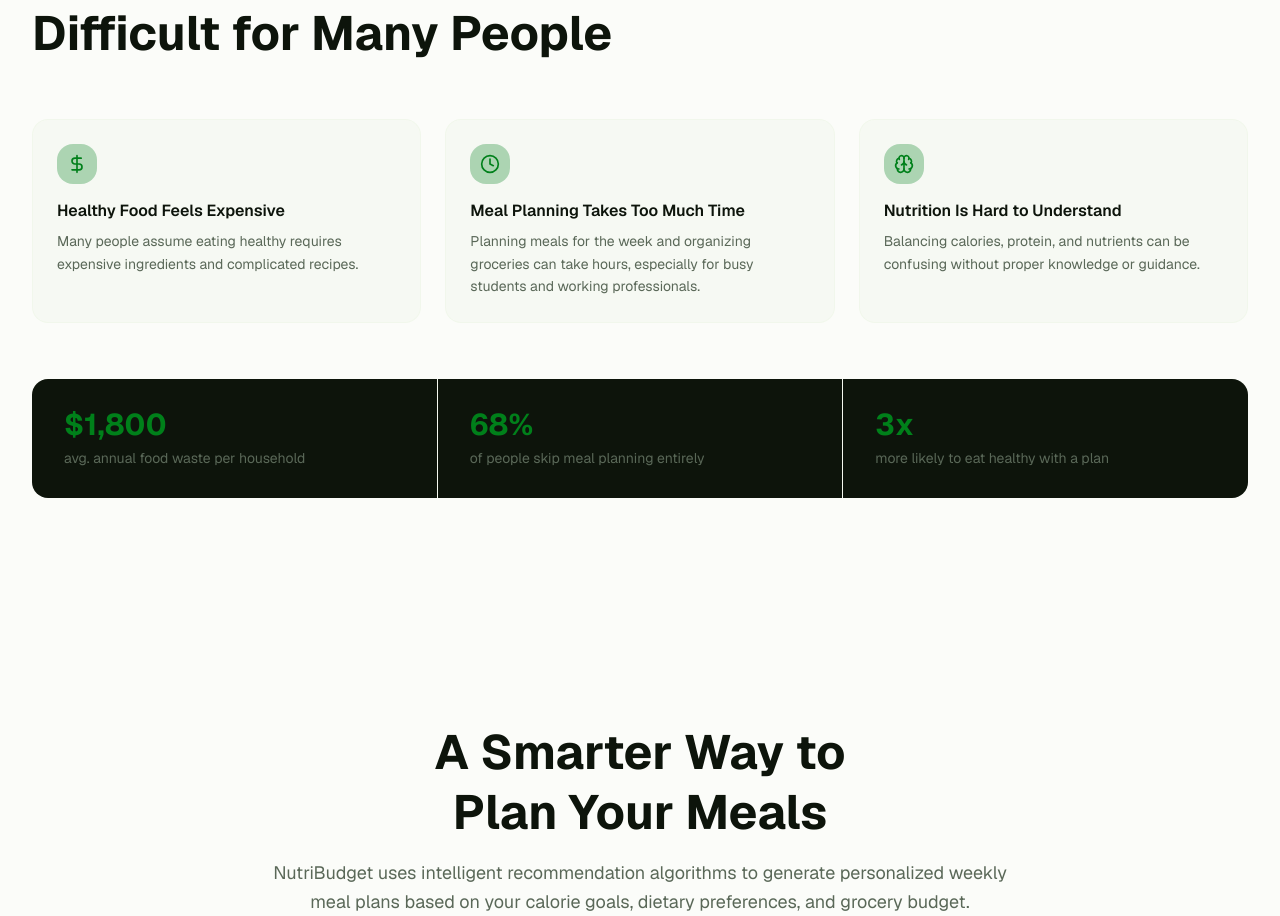
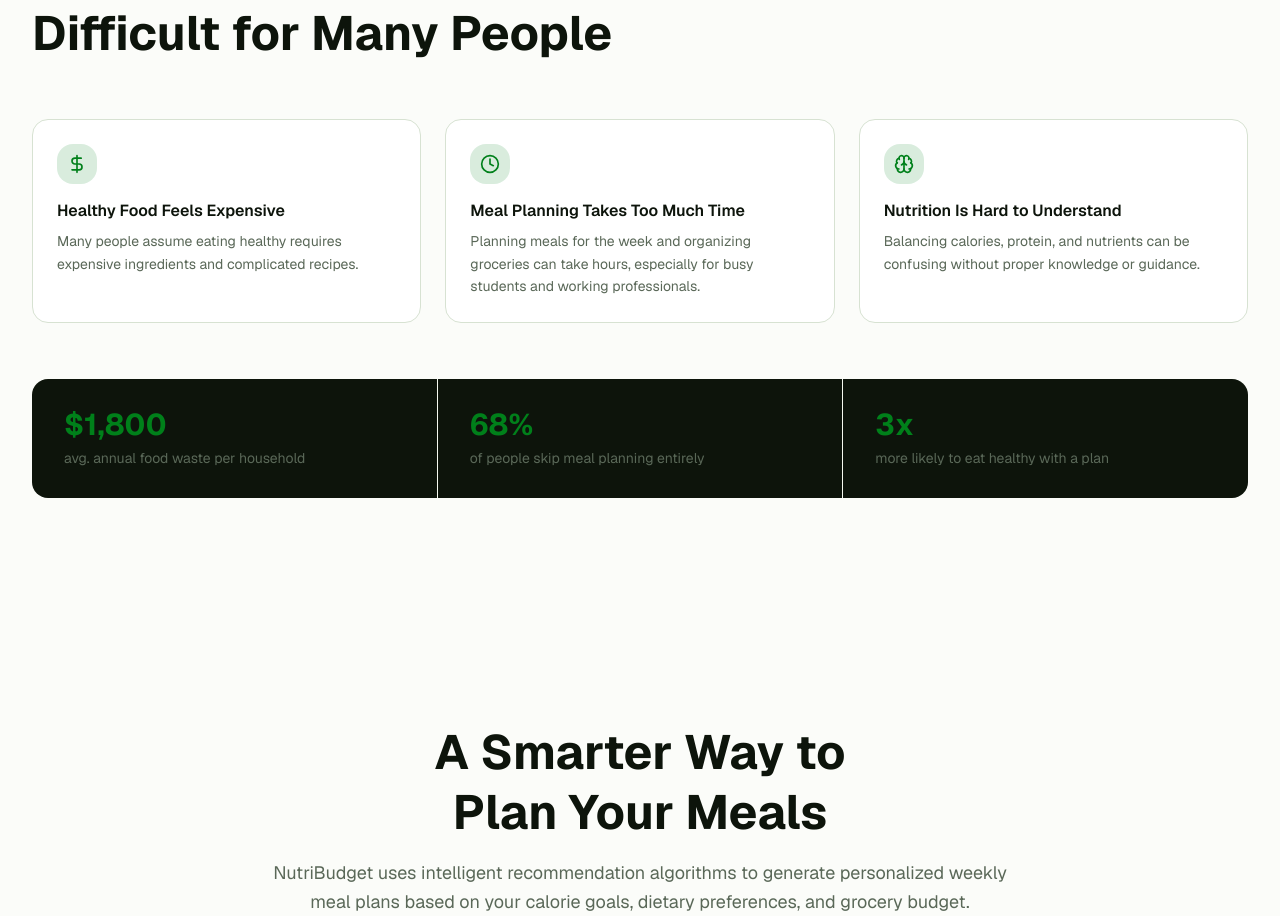
Before and after one commit to Tushar-Bajpai/budget-nutrition-planner, a Next.js app: page / in a window 1280 px wide. Shown: the part 975-1891 px from the top of the page. Built offline with nearby package versions, Linux system fonts and the light colour scheme.

Commit message:
fix: enhance grid card visibility in light mode
Update card styles for better contrast and hover effect in light theme.

Co-authored-by: Tushar Bajpai <186077494+Tushar-Bajpai@users.noreply.github.com>

```diff
--- a/components/sections/problem-section.tsx
+++ b/components/sections/problem-section.tsx
@@ -47,10 +47,10 @@ export function ProblemSection() {
           {problems.map(({ icon: Icon, title, description }, i) => (
             <div
               key={title}
-              className="animate-in-view flex flex-col gap-4 p-6 rounded-2xl bg-secondary/20 dark:bg-secondary/50 border border-secondary/30 dark:border-secondary hover:bg-secondary/30 dark:hover:bg-secondary/70 transition-colors"
+              className="animate-in-view flex flex-col gap-4 p-6 rounded-2xl bg-card border border-border hover:shadow-md dark:bg-secondary/50 dark:border-secondary dark:hover:bg-secondary/70 transition-colors"
               data-delay={String(i + 1) as "1" | "2" | "3"}
             >
-              <div className="w-10 h-10 rounded-xl bg-primary/30 flex items-center justify-center shrink-0">
+              <div className="w-10 h-10 rounded-xl bg-primary/15 dark:bg-primary/30 flex items-center justify-center shrink-0">
                 <Icon className="w-5 h-5 text-primary" aria-hidden="true" />
               </div>
               <div className="flex flex-col gap-2">
```
